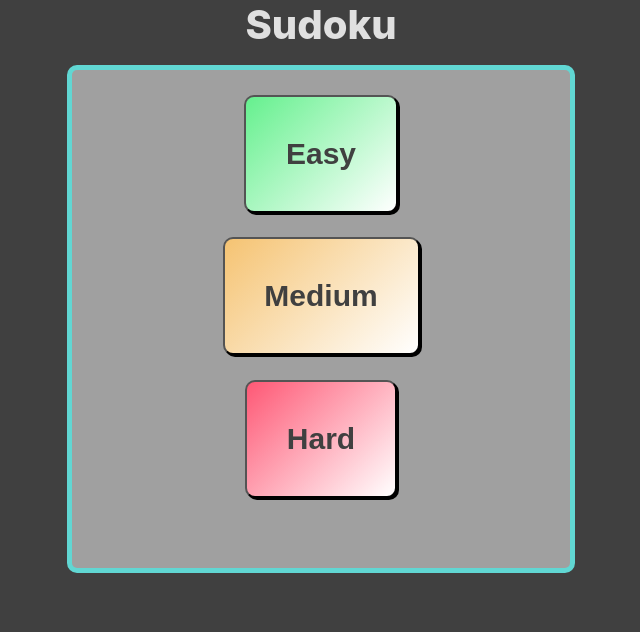
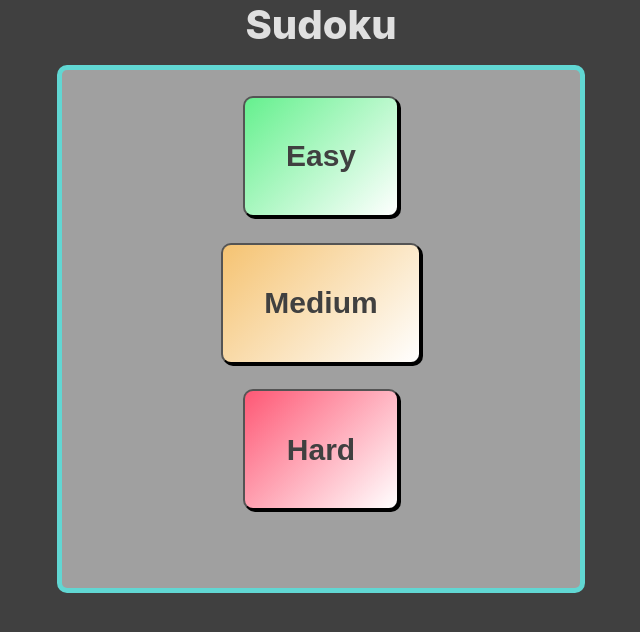
Before and after one commit to Mark-Wetherington/MarkSudoku, a React (Create React App) app: page / in a window 1280 px wide. Shown: the top 632 px of the page, without its empty margins (319-959 px from the left). Built offline with nearby package versions, Linux system fonts and the light colour scheme.

Commit message:
set minimum board size

```diff
--- a/src/Components/Game/DifficultySelector.module.css
+++ b/src/Components/Game/DifficultySelector.module.css
@@ -1,8 +1,8 @@
 .difficulty {
   justify-content: center;
   margin: 16px auto;
-  width: 498px;
-  height: 498px;
+  width: 518px;
+  height: 518px;
   text-align: center;
 }
 
--- a/src/Components/Game/Game.module.css
+++ b/src/Components/Game/Game.module.css
@@ -17,6 +17,8 @@
 .board {
   text-align: center;
   padding: 10px;
+  width: 498px;
+  height: 498px;
 }
 
 .board > div > :nth-child(1) {
```
